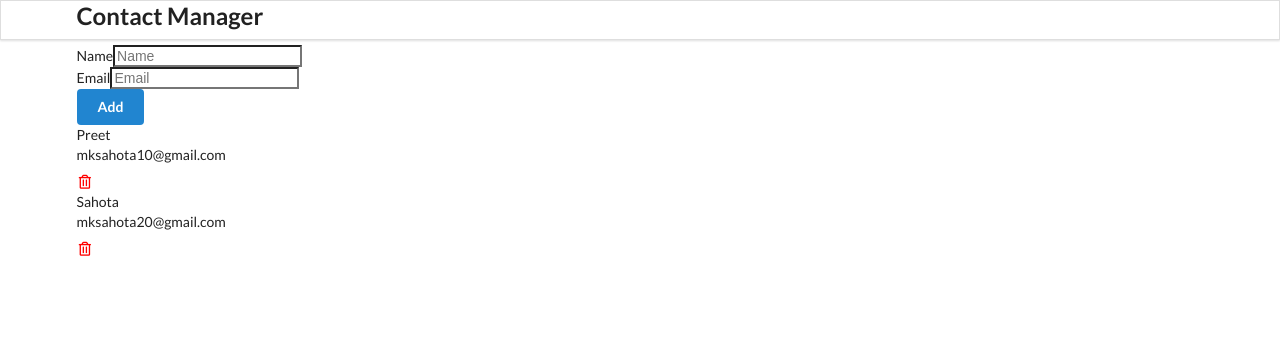
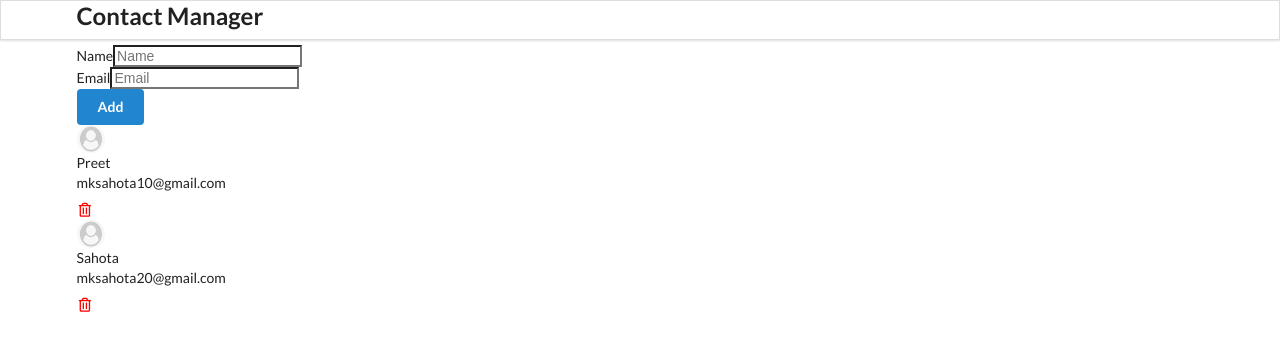
Before and after one commit to mksahota10/ReactContactList, a React (Create React App) app: page / in a window 1280 px wide. Shown: the top 350 px of the page. Built offline with nearby package versions, Linux system fonts and the light colour scheme.

Commit message:
all components added

```diff
--- a/src/components/ContactCard.js
+++ b/src/components/ContactCard.js
@@ -1,10 +1,12 @@
 import React from 'react';
+import user from '../images/user.png';
 
 const ContactCard = (props) => {
     const {id, name, email} = props.contact;
 
     return (
         <div className="item">
+            <img className="ui avatar image" src={user} alt="user" />
         <div className="content">
             <div className="header"> {name}</div>
             <div>{email}</div>
```
Also changed, not shown: src/images/user.png (added).
